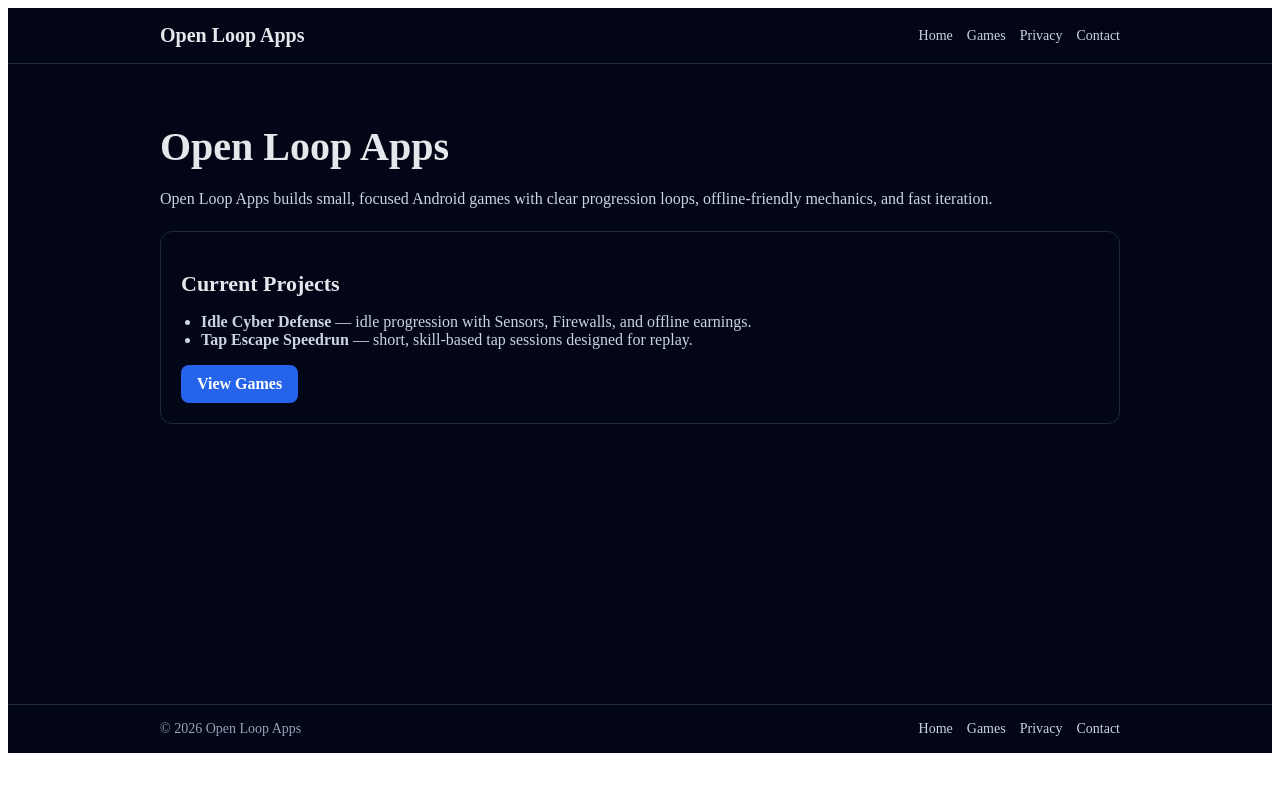
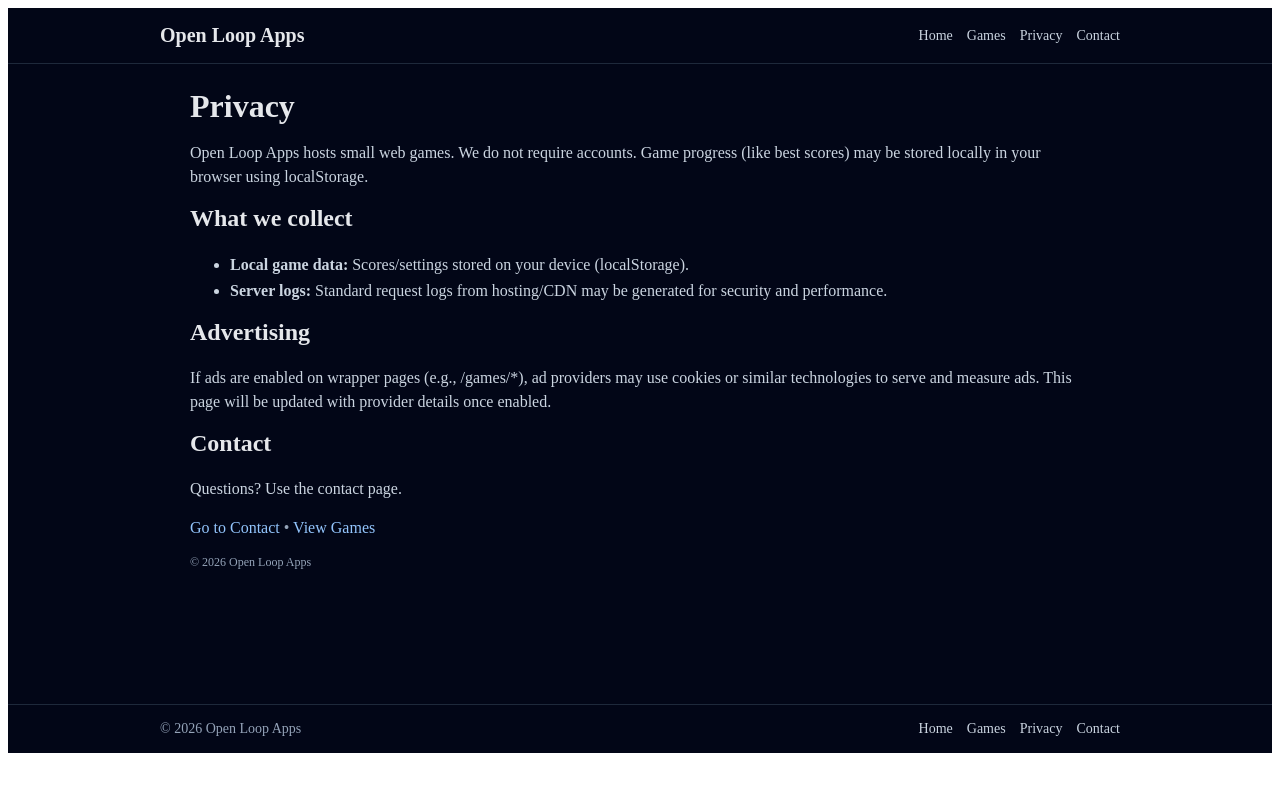
Before and after one commit to dexthetexh/open-loop-apps-site, a Next.js app: page /privacy in a window 1280 px wide. Shown: the top 792 px of the page. Built offline with nearby package versions, Linux system fonts and the light colour scheme.

Commit message:
Adding AdSense formatting and flags; Ads On for testing.

```diff
--- a/package.json
+++ b/package.json
@@ -8,7 +8,7 @@
   "scripts": {
     "dev": "next dev",
     "build": "next build",
-    "build:cf": "next build && npx @cloudflare/next-on-pages@1"
+    "build:pages": "next build && npx @cloudflare/next-on-pages@1"
   },
   "dependencies": {
     "next": "^16.1.5",
--- /dev/null
+++ b/pages/_app.tsx.tsx
@@ -0,0 +1,6 @@
+import "../styles/globals.css";
+import type { AppProps } from "next/app";
+
+export default function App({ Component, pageProps }: AppProps) {
+  return <Component {...pageProps} />;
+}
--- /dev/null
+++ b/pages/_document.tsx
@@ -0,0 +1,33 @@
+import { Html, Head, Main, NextScript } from "next/document";
+
+const ADS_ENABLED = process.env.NEXT_PUBLIC_ADS_ENABLED === "true";
+const ADSENSE_CLIENT = process.env.NEXT_PUBLIC_ADSENSE_CLIENT || "";
+const ADS_TEST_MODE = process.env.NEXT_PUBLIC_ADS_TEST_MODE === "true";
+
+export default function Document() {
+  const adSrc =
+    ADS_ENABLED && ADSENSE_CLIENT
+      ? `https://pagead2.googlesyndication.com/pagead/js/adsbygoogle.js?client=${encodeURIComponent(
+          ADSENSE_CLIENT
+        )}`
+      : "";
+
+  return (
+    <Html lang="en">
+      <Head>
+        {adSrc ? (
+          <script
+            async
+            src={adSrc}
+            crossOrigin="anonymous"
+            data-adtest={ADS_TEST_MODE ? "on" : undefined}
+          />
+        ) : null}
+      </Head>
+      <body>
+        <Main />
+        <NextScript />
+      </body>
+    </Html>
+  );
+}
--- a/pages/privacy.js
+++ b/pages/privacy.js
@@ -1,79 +1,43 @@
 import Link from "next/link";
 
-export default function Home() {
+export default function Privacy() {
   return (
-    <div style={styles.container}>
-      <h1 style={styles.heading}>Open Loop Apps</h1>
+    <div style={{ padding: 16, maxWidth: 900, margin: "0 auto", color: "#e5e7eb" }}>
+      <h1 style={{ margin: "8px 0" }}>Privacy</h1>
 
-      <p style={styles.paragraph}>
-        Open Loop Apps builds small, focused Android games with clear progression
-        loops, offline-friendly mechanics, and fast iteration.
+      <p style={{ color: "#cbd5e1", lineHeight: 1.5 }}>
+        Open Loop Apps hosts small web games. We do not require accounts. Game progress (like best scores)
+        may be stored locally in your browser using localStorage.
       </p>
 
-      <div style={styles.card}>
-        <h2 style={styles.cardTitle}>Current Projects</h2>
+      <h2 style={{ marginTop: 16 }}>What we collect</h2>
+      <ul style={{ color: "#cbd5e1", lineHeight: 1.6 }}>
+        <li><b>Local game data:</b> Scores/settings stored on your device (localStorage).</li>
+        <li><b>Server logs:</b> Standard request logs from hosting/CDN may be generated for security and performance.</li>
+      </ul>
 
-        <ul style={styles.list}>
-          <li>
-            <strong>Idle Cyber Defense</strong> — idle progression with Sensors,
-            Firewalls, and offline earnings.
-          </li>
-          <li>
-            <strong>Tap Escape Speedrun</strong> — short, skill-based tap sessions
-            designed for replay.
-          </li>
-        </ul>
+      <h2 style={{ marginTop: 16 }}>Advertising</h2>
+      <p style={{ color: "#cbd5e1", lineHeight: 1.5 }}>
+        If ads are enabled on wrapper pages (e.g., /games/*), ad providers may use cookies or similar technologies
+        to serve and measure ads. This page will be updated with provider details once enabled.
+      </p>
 
-        <div style={styles.actions}>
-          <Link href="/games" style={styles.primaryButton}>
-            View Games
-          </Link>
-        </div>
+      <h2 style={{ marginTop: 16 }}>Contact</h2>
+      <p style={{ color: "#cbd5e1", lineHeight: 1.5 }}>
+        Questions? Use the contact page.
+      </p>
+
+      <div style={{ marginTop: 18 }}>
+        <Link href="/contact" style={{ color: "#93c5fd", textDecoration: "none" }}>
+          Go to Contact
+        </Link>
+        <span style={{ color: "#94a3b8" }}> • </span>
+        <Link href="/games" style={{ color: "#93c5fd", textDecoration: "none" }}>
+          View Games
+        </Link>
       </div>
+
+      <div style={{ marginTop: 18, color: "#94a3b8", fontSize: 12 }}>© 2026 Open Loop Apps</div>
     </div>
   );
 }
-
-const styles = {
-  container: {
-    maxWidth: "960px",
-    margin: "0 auto",
-    padding: "32px 20px",
-    color: "#e5e7eb",
-  },
-  heading: {
-    fontSize: "40px",
-    marginBottom: "12px",
-  },
-  paragraph: {
-    color: "#cbd5e1",
-    lineHeight: 1.6,
-    marginBottom: "20px",
-  },
-  card: {
-    backgroundColor: "#020617",
-    border: "1px solid #1e293b",
-    borderRadius: "12px",
-    padding: "20px",
-  },
-  cardTitle: {
-    fontSize: "22px",
-    marginBottom: "12px",
-  },
-  list: {
-    paddingLeft: "20px",
-    color: "#cbd5e1",
-  },
-  actions: {
-    marginTop: "16px",
-  },
-  primaryButton: {
-    display: "inline-block",
-    padding: "10px 16px",
-    backgroundColor: "#2563eb",
-    color: "#ffffff",
-    textDecoration: "none",
-    borderRadius: "8px",
-    fontWeight: 600,
-  },
-};
```
Also changed, not shown: components/ads/AdSlot.tsx (added, +54 -0 lines), pages/games/index.tsx (added, +39 -0 lines), styles/globals.css (added, +15 -0 lines), public/ads.txt (added), public/app-ads.txt (added), 2 other files (tests, documents, lock files or other folders).
